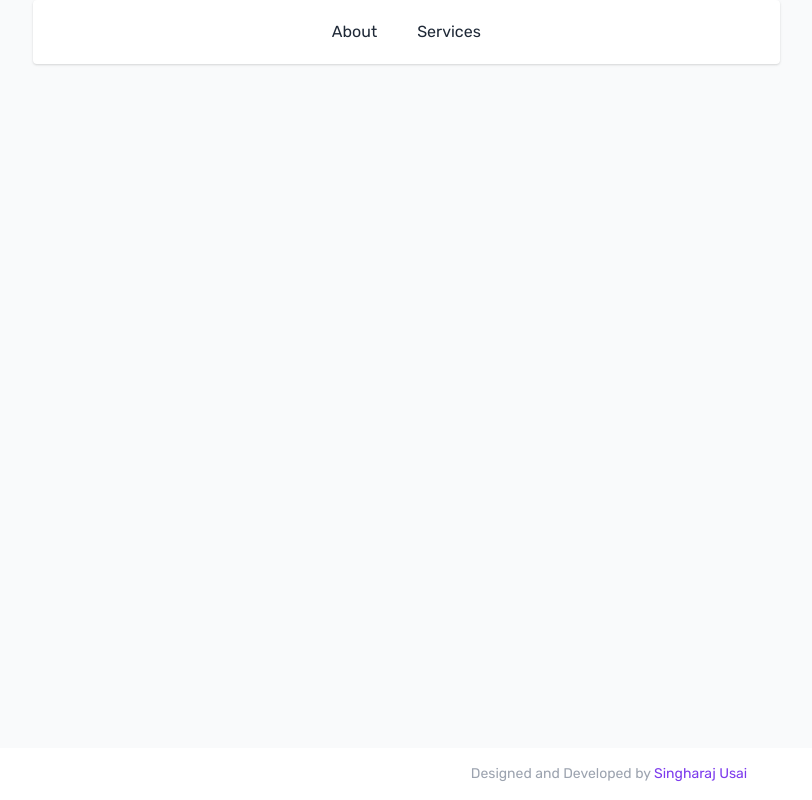
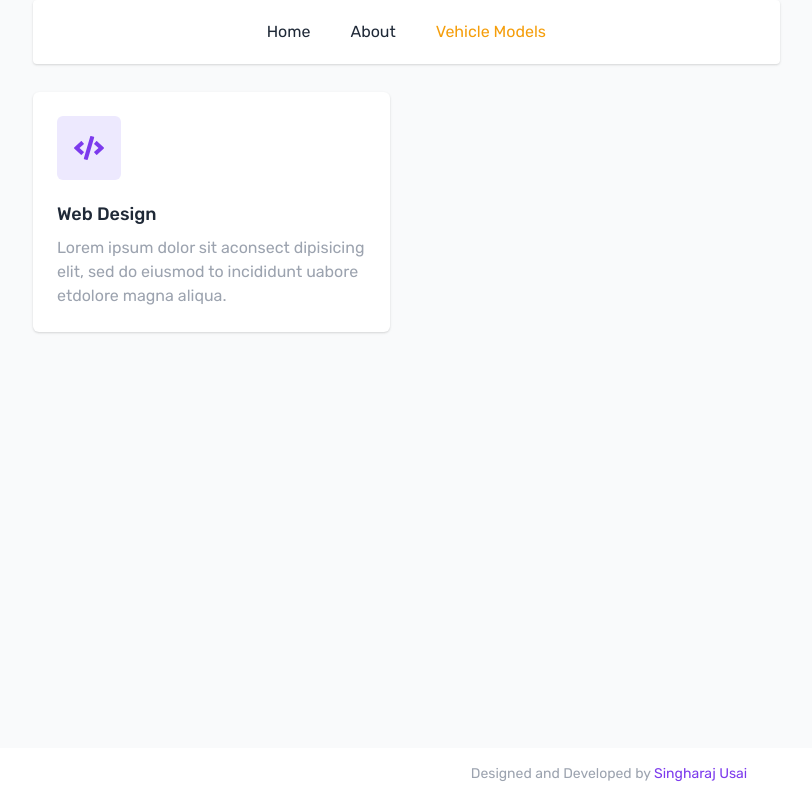
Before and after one commit to miralice5/car-rental-app, a React (Create React App) app: page /vehiclemodels in a window 1280 px wide. Shown: the whole page, without its empty margins (31-843 px from the left). Built offline with nearby package versions, Linux system fonts and the light colour scheme.

Commit message:
finished for now

```diff
--- a/src/components/pages/Service/Service.jsx
+++ b/src/components/pages/VehicleModels/VehicleModels.jsx
@@ -1,7 +1,7 @@
 import React from "react";
 import { FaCode, FaReact } from "react-icons/fa";
 import { SiTailwindcss } from "react-icons/si";
-import ServiceItem from "./ServiceItem";
+import VehicleModelsItem from "./VehicleModelsItem";
 
 const serviceData = [
   {
@@ -13,16 +13,16 @@ const serviceData = [
   },
 ];
 
-const Service = () => {
+const VehicleModels = () => {
   return (
     <section className="pb-10">
       <div className="flex flex-wrap md:px-4">
         {serviceData.map((service, id) => (
-          <ServiceItem service={service} key={id} />
+          <VehicleModelsItem service={service} key={id} />
         ))}
       </div>
     </section>
   );
 };
 
-export default Service;
+export default VehicleModels;
--- a/src/components/pages/Service/ServiceItem.jsx
+++ b/src/components/pages/VehicleModels/VehicleModelsItem.jsx
@@ -1,6 +1,6 @@
 import React from "react";
 
-const ServiceItem = (props) => {
+const VehicleModelsItem = (props) => {
   const { icon, title, description } = props.service;
   return (
     <div className="w-full lg:w-1/2">
@@ -15,4 +15,4 @@ const ServiceItem = (props) => {
   );
 };
 
-export default ServiceItem;
+export default VehicleModelsItem;
--- a/src/components/sections/Navbar/Navbar.jsx
+++ b/src/components/sections/Navbar/Navbar.jsx
@@ -6,18 +6,23 @@ import {
     Switch,
 } from "react-router-dom";
 import About from "../../pages/About/About";
-import Service from "../../pages/Service/Service";
+import VehicleModels from "../../pages/VehicleModels/VehicleModels";
 
 const navbarData = [
     {
         id: 1,
+        title: "Home",
+        to: "/home",
+    },
+    {
+        id: 2,
         title: "About",
         to: "/about",
     },
     {
-        id: 2,
-        title: "Services",
-        to: "/services",
+        id: 3,
+        title: "Vehicle Models",
+        to: "/vehiclemodels",
     },
 ];
 
@@ -39,8 +44,8 @@ const Navbar = () => {
                 <Route path="/about">
                     <About/>
                 </Route>
-                <Route path="/services">
-                    <Service />
+                <Route path="/vehiclemodels">
+                    <VehicleModels />
                 </Route>
             </Switch>
         </Router>
@@ -55,8 +60,8 @@ const LinkItem = (props) => {
         <li className="m-3 lg:mx-5">
             <NavLink
                 to={to}
-                activeClassName="text-purple-600"
-                className="text-gray-800 text-medium hover:text-purple-600"
+                activeClassName="text-yellow-500"
+                className="text-gray-800 text-medium hover:text-yellow-500"
             >
                 {title}
             </NavLink>
```
Also changed, not shown: 2 other files (tests, documents, lock files or other folders).
